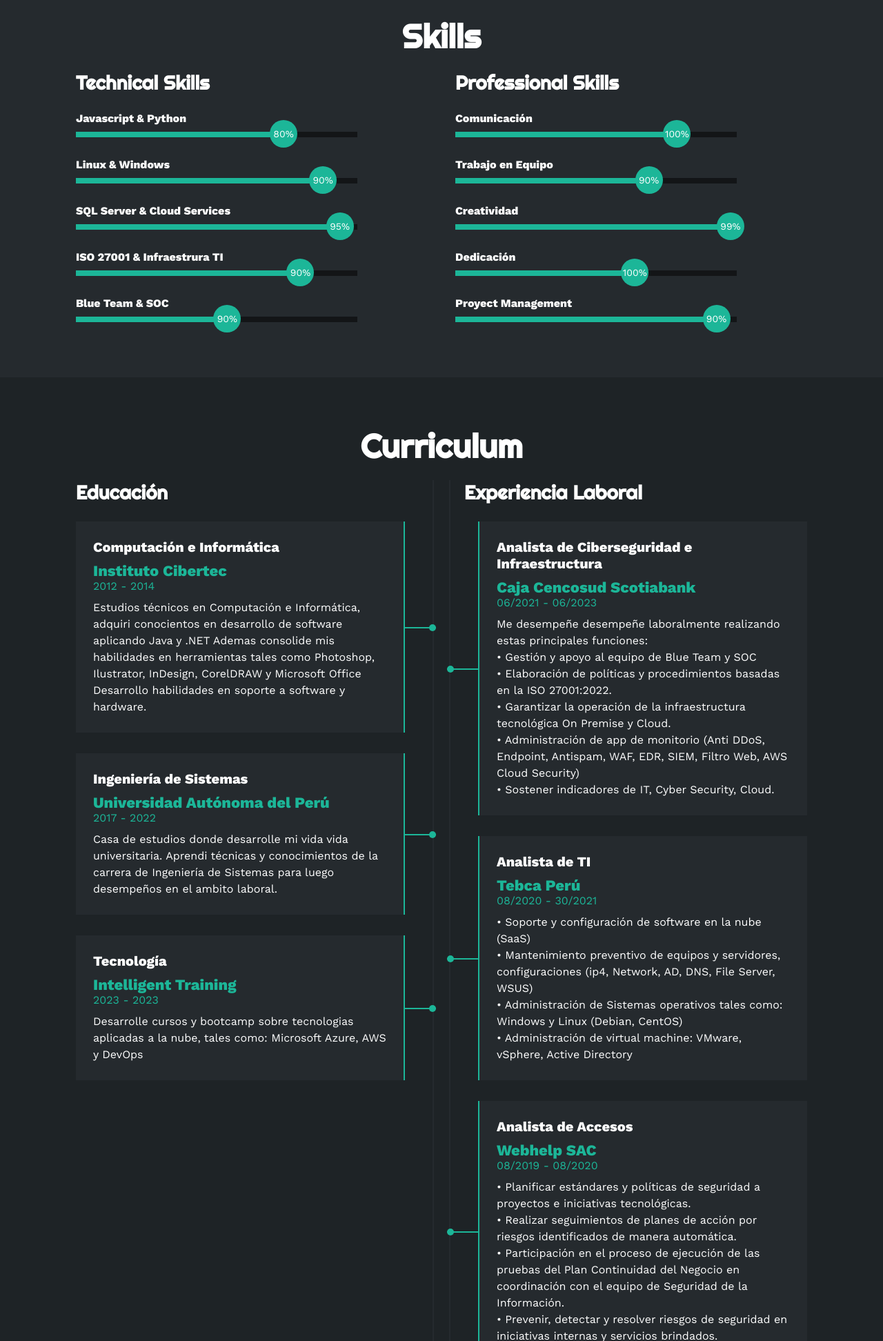
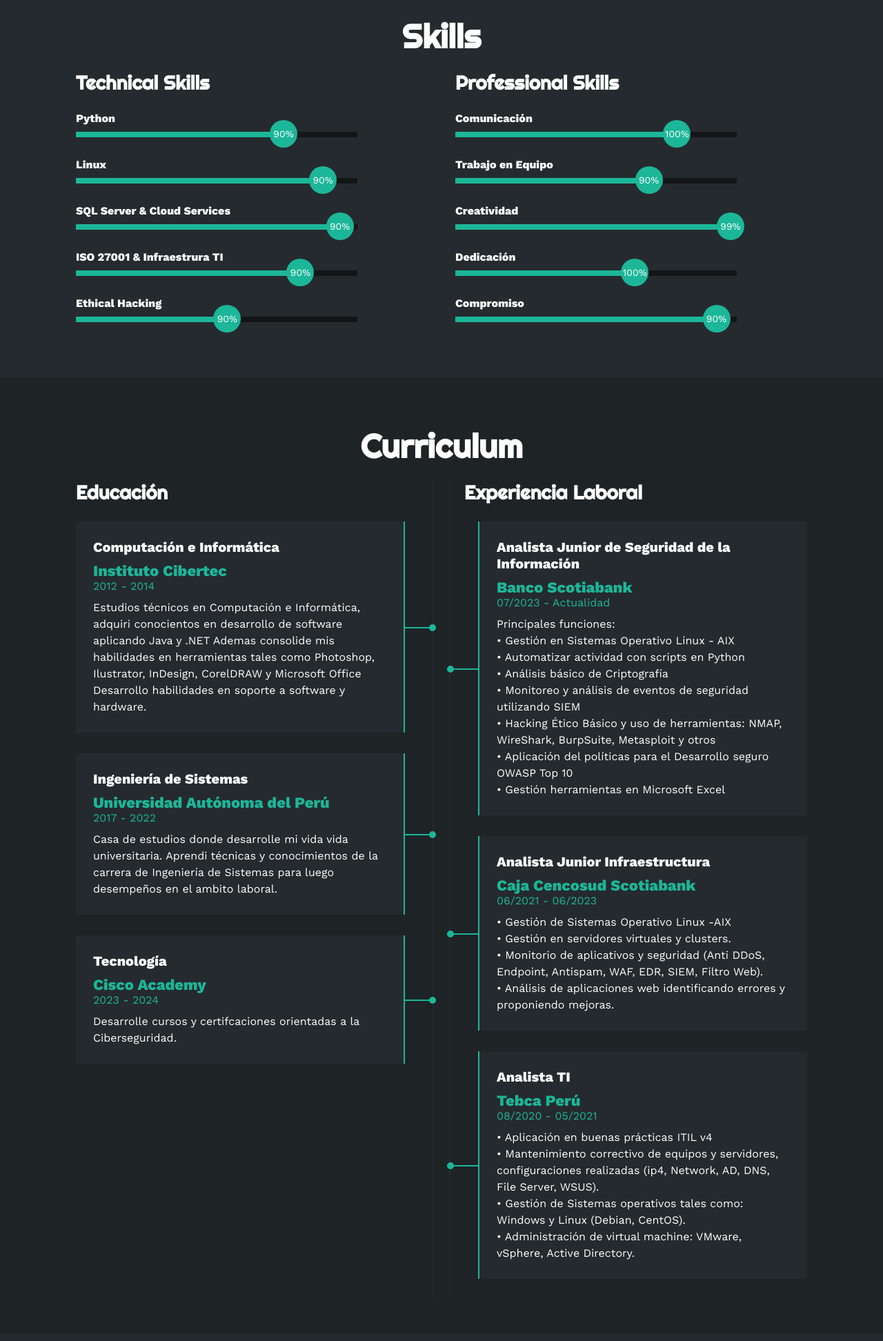
Before and after one commit to csalvatierrac/portfolio-christian, a plain HTML site: page index.html in a window 1280 px wide. Shown: the part 1505-3449 px from the top of the page at 69% size. Drawn offline with nearby package versions, Linux system fonts and the light colour scheme.

Commit message:
ChangeUpdate

```diff
--- a/index.html
+++ b/index.html
@@ -53,10 +53,11 @@
     <section id="sobremi" class="sobremi">
         <div class="contenido-seccion">
             <h2>Sobre Mí</h2>
-            <p><span>Hola, soy Christian Salvatierra.</span> Ingeniero de Sistemas con experiencia en la
-                Ciberseguridad y Tecnología de la información. Me especializo en la prevención y respuesta
-                ante incidentes y/o riesgos en el sector digital. Tengo capacidad para trabajar en equipo,
-                ademas me encuentro en constante capacitación en el sector tecnologíco.</p>
+            <p><span>Hola, soy Christian Salvatierra.</span> Ingeniero de Sistemas con especialización en la
+                Ciberseguridad. Con experiencia utilizando herramientas para detectar vulnerabilidades.
+                Conocimientos de hacking ético y pentesting para realizar auditorías de Ciberseguridad.
+                La empatía, orientación al logro y proactividad son características que me definen como
+                profesional.</p>
 
             <div class="fila">
                 <!-- datos personales -->
@@ -111,10 +112,23 @@
                     </div>
                 </div>
             </div>
-            <button>
-                Descargar CV <i class="fa-solid fa-download"></i>
-                <span class="overlay"></span>
-            </button>
+                <html lang="es">
+                    <head>
+                        <meta charset="UTF-8">
+                            <meta name="viewport" content="width=device-width, initial-scale=1.0">
+                            <title>Descargar PDF</title>
+                    </head>
+                    <body>
+
+                        <button id="descargarPDF">Descargar PDF</button>
+
+                        <script src="script.js"></script>
+                    </body>
+            </html>
+
+
+
+
         </div>
     </section>
 
@@ -127,15 +141,15 @@
                 <div class="col">
                     <h3>Technical Skills</h3>
                     <div class="skill">
-                        <span>Javascript & Python</span>
+                        <span>Python</span>
                         <div class="barra-skill">
                             <div class="progreso">
-                                <span>80%</span>
+                                <span>90%</span>
                             </div>
                         </div>
                     </div>
                     <div class="skill">
-                        <span>Linux & Windows</span>
+                        <span>Linux</span>
                         <div class="barra-skill">
                             <div class="progreso">
                                 <span>90%</span>
@@ -146,7 +160,7 @@
                         <span>SQL Server & Cloud Services</span>
                         <div class="barra-skill">
                             <div class="progreso">
-                                <span>95%</span>
+                                <span>90%</span>
                             </div>
                         </div>
                     </div>
@@ -159,7 +173,7 @@
                         </div>
                     </div>
                     <div class="skill">
-                        <span>Blue Team & SOC</span>
+                        <span>Ethical Hacking</span>
                         <div class="barra-skill">
                             <div class="progreso">
                                 <span>90%</span>
@@ -203,7 +217,7 @@
                         </div>
                     </div>
                     <div class="skill">
-                        <span>Proyect Management</span>
+                        <span>Compromiso</span>
                         <div class="barra-skill">
                             <div class="progreso">
                                 <span>90%</span>
@@ -245,9 +259,9 @@
                     </div>
                     <div class="item izq">
                         <h4>Tecnología</h4>
-                        <span class="casa">Intelligent Training</span>
-                        <span class="fecha">2023 - 2023</span>
-                        <p>Desarrolle cursos y bootcamp sobre tecnologias aplicadas a la nube, tales como: Microsoft Azure, AWS y DevOps</p>
+                        <span class="casa">Cisco Academy</span>
+                        <span class="fecha">2023 - 2024</span>
+                        <p>Desarrolle cursos y certifcaciones orientadas a la Ciberseguridad.</p>
                         <div class="conectori">
                             <div class="circuloi"></div>
                         </div>
@@ -257,43 +271,45 @@
                 <div class="col derecha">
                     <h3>Experiencia Laboral</h3>
                     <div class="item der">
-                        <h4>Analista de Ciberseguridad e Infraestructura</h4>
-                        <span class="casa">Caja Cencosud Scotiabank</span>
-                        <span class="fecha">06/2021 - 06/2023</span>
-                        <p>Me desempeñe desempeñe laboralmente realizando estas principales funciones:
-                            <p>• Gestión y apoyo al equipo de Blue Team y SOC</p>
-                            <p>• Elaboración de políticas y procedimientos basadas en la ISO 27001:2022.</p>
-                            <p>• Garantizar la operación de la infraestructura tecnológica On Premise y Cloud.</p>
-                            <p>• Administración de app de monitorio (Anti DDoS, Endpoint, Antispam, WAF, EDR, SIEM, Filtro Web, AWS Cloud Security)</p>
-                            <p>• Sostener indicadores de IT, Cyber Security, Cloud.</p>
+                        <h4>Analista Junior de Seguridad de la Información</h4>
+                        <span class="casa">Banco Scotiabank</span>
+                        <span class="fecha">07/2023 - Actualidad</span>
+                        <p>Principales funciones:
+                            <p>• Gestión en Sistemas Operativo Linux - AIX</p>
+                            <p>• Automatizar actividad con scripts en Python</p>
+                            <p>• Análisis básico de Criptografía</p>
+                            <p>• Monitoreo y análisis de eventos de seguridad utilizando SIEM</p>
+                            <p>• Hacking Ético Básico y uso de herramientas: NMAP, WireShark, BurpSuite, Metasploit y otros</p>
+                            <p>• Aplicación del políticas para el Desarrollo seguro OWASP Top 10</p>
+                            <p>• Gestión herramientas en Microsoft Excel </p>
                         </p>
                         <div class="conectord">
                             <div class="circulod"></div>
                         </div>
                     </div>
                     <div class="item der">
-                        <h4>Analista de TI</h4>
-                        <span class="casa">Tebca Perú</span>
-                        <span class="fecha">08/2020 - 30/2021</span>
+                        <h4>Analista Junior Infraestructura</h4>
+                        <span class="casa">Caja Cencosud Scotiabank</span>
+                        <span class="fecha">06/2021 - 06/2023</span>
                         <p>
-                            <p>• Soporte y configuración de software en la nube (SaaS)</p>
-                            <p>• Mantenimiento preventivo de equipos y servidores, configuraciones (ip4, Network, AD, DNS, File Server, WSUS)</p>
-                            <p>• Administración de Sistemas operativos tales como: Windows y Linux (Debian, CentOS)</p>
-                            <p>• Administración de virtual machine: VMware, vSphere, Active Directory</p>
+                            <p>• Gestión de Sistemas Operativo Linux -AIX </p>
+                            <p>• Gestión en servidores virtuales y clusters.</p>
+                            <p>• Monitorio de aplicativos y seguridad (Anti DDoS, Endpoint, Antispam, WAF, EDR, SIEM, Filtro Web).</p>
+                            <p>• Análisis de aplicaciones web identificando errores y proponiendo mejoras.</p>
                         </p>
                         <div class="conectord">
                             <div class="circulod"></div>
                         </div>
                     </div>
                     <div class="item der">
-                        <h4>Analista de Accesos</h4>
-                        <span class="casa">Webhelp SAC</span>
-                        <span class="fecha">08/2019 - 08/2020</span>
+                        <h4>Analista TI</h4>
+                        <span class="casa">Tebca Perú</span>
+                        <span class="fecha">08/2020 - 05/2021</span>
                         <p>
-                            <p>• Planificar estándares y políticas de seguridad a proyectos e iniciativas tecnológicas.</p>
-                            <p>• Realizar seguimientos de planes de acción por riesgos identificados de manera automática.</p>
-                            <p>• Participación en el proceso de ejecución de las pruebas del Plan Continuidad del Negocio en coordinación con el equipo de Seguridad de la Información.</p>
-                            <p>• Prevenir, detectar y resolver riesgos de seguridad en iniciativas internas y servicios brindados.</p>
+                            <p>• Aplicación en buenas prácticas ITIL v4</p>
+                            <p>• Mantenimiento correctivo de equipos y servidores, configuraciones realizadas (ip4, Network, AD, DNS, File Server, WSUS).</p>
+                            <p>• Gestión de Sistemas operativos tales como: Windows y Linux (Debian, CentOS).</p>
+                            <p>• Administración de virtual machine: VMware, vSphere, Active Directory.</p>
                         </p>
                         <div class="conectord">
                             <div class="circulod"></div>
@@ -312,29 +328,29 @@
                 <div class="proyecto">
                     <img src="img/p1.png" alt="">
                     <div class="overlay">
-                        <h3>Scrum Fundamental Certified</h3>
-                        <p>Metodología Agile</p>
+                        <h3>Linux Cisco Academy</h3>
+                        <p>Linux</p>
                     </div>
                 </div>
                 <div class="proyecto">
                     <img src="img/p2.jpg" alt="">
                     <div class="overlay">
-                        <h3>Ciberseguridad en la nube de Microsoft Azure</h3>
-                        <p>Cloud</p>
+                        <h3>Hacking Ético Nivel Básico</h3>
+                        <p>Ethical Hacking</p>
                     </div>
                 </div>
                 <div class="proyecto">
-                    <img src="img/p3.jpg" alt="">
+                    <img src="img/p3.png" alt="">
                     <div class="overlay">
-                        <h3>AWS - Certified DevOps Engineer</h3>
-                        <p>DevOps</p>
+                        <h3>Ethical Hacking Essentials (EHE)</h3>
+                        <p>Ethical Hacking</p>
                     </div>
                 </div>
                 <div class="proyecto">
                     <img src="img/p4.jpg" alt="">
                     <div class="overlay">
-                        <h3>AWS - Cloud Practitioner</h3>
-                        <p>Cloud</p>
+                        <h3>Ethical Hacker Badge</h3>
+                        <p>Ethical Hacking</p>
                     </div>
                 </div>
                 <div class="proyecto">
@@ -350,7 +366,6 @@
                         <h3>Ciberseguridad Microsoft Azure</h3>
                         <p>Cloud</p>
                     </div>
-                </div>
             </div>
         </div>
     </section>
--- a/script.js
+++ b/script.js
@@ -39,3 +39,24 @@ function efectoHabilidades(){
 window.onscroll = function(){
     efectoHabilidades();
 }
+
+
+document.getElementById("descargarPDF").addEventListener("click", function() {
+    // Reemplaza 'ruta/al/archivo.pdf' con la URL de tu archivo PDF
+    var pdfUrl = 'https://drive.google.com/file/d/1IZoFITHf8ssJwzgKeIQdRj6LkAIvhtXI/view?usp=drive_link';
+
+    // Crea un elemento <a> invisible
+    var link = document.createElement('a');
+    link.href = pdfUrl;
+    link.target = '_blank';
+    link.download = 'Download CV'; // Puedes cambiar el nombre del archivo si lo deseas
+
+    // Agrega el elemento <a> al DOM
+    document.body.appendChild(link);
+
+    // Simula un clic en el enlace para iniciar la descarga
+    link.click();
+
+    // Elimina el elemento <a> del DOM
+    document.body.removeChild(link);
+});
```
Also changed, not shown: img/p1.png, img/p2.jpg, img/p3.jpg (deleted), img/p3.png (added), img/p4.jpg.
